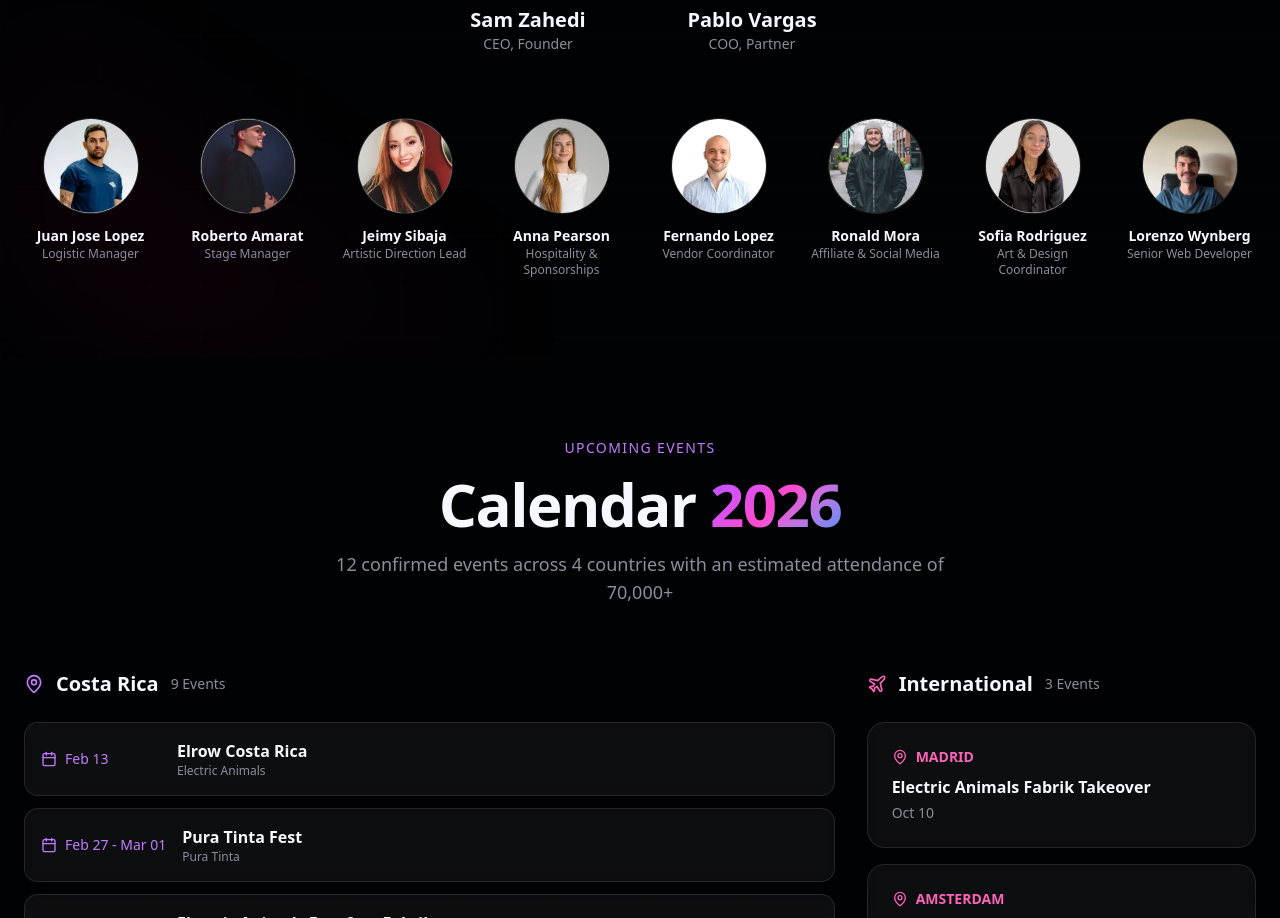
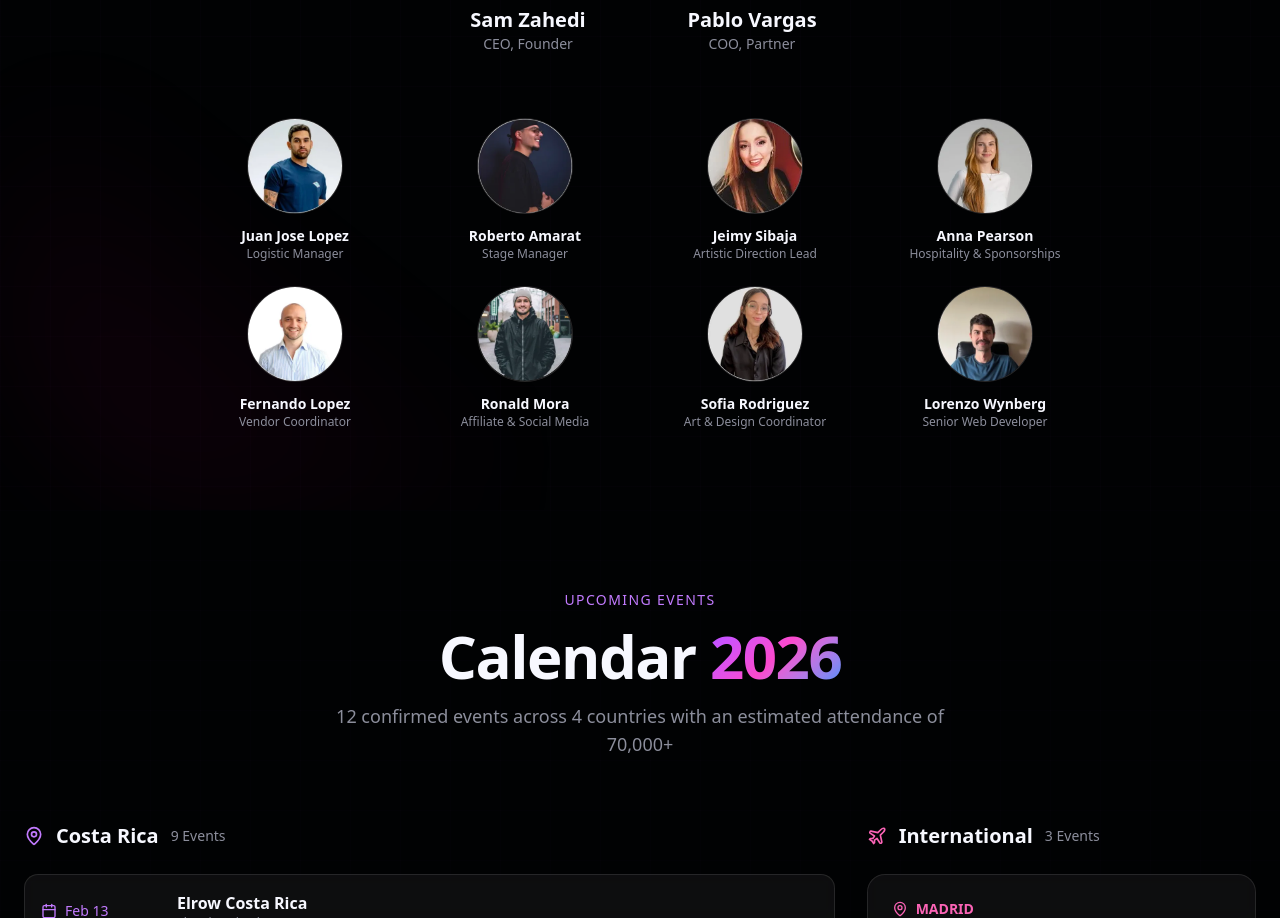
Before and after one commit to LorenzoWynberg/xr-pitch-deck, a Next.js app: page / in a window 1280 px wide. Shown: the part 3530-4448 px from the top of the page. Built offline with nearby package versions, Linux system fonts and the light colour scheme.

Commit message:
Team section: 2 rows layout

```diff
--- a/src/components/slides/TeamSlide.tsx
+++ b/src/components/slides/TeamSlide.tsx
@@ -121,7 +121,7 @@
 
         {/* Core team grid */}
         <motion.div
-          className="grid grid-cols-2 md:grid-cols-4 lg:grid-cols-8 gap-6"
+          className="grid grid-cols-2 md:grid-cols-4 gap-6 max-w-4xl mx-auto"
           initial={{ opacity: 0 }}
           whileInView={{ opacity: 1 }}
           viewport={{ once: true }}
```
